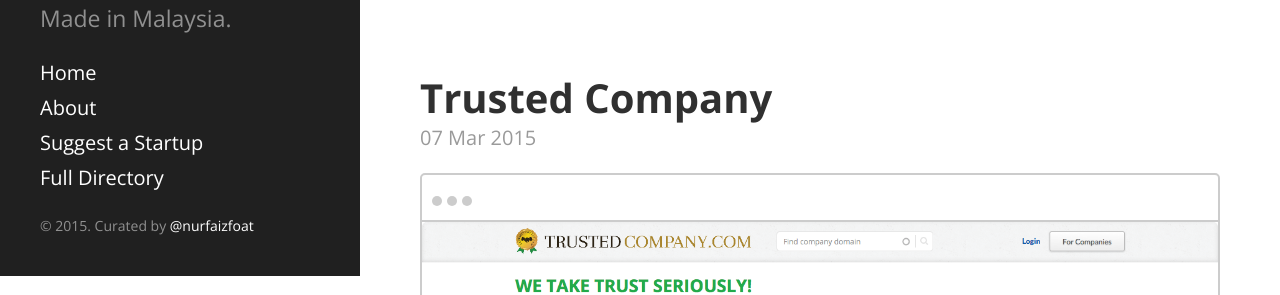
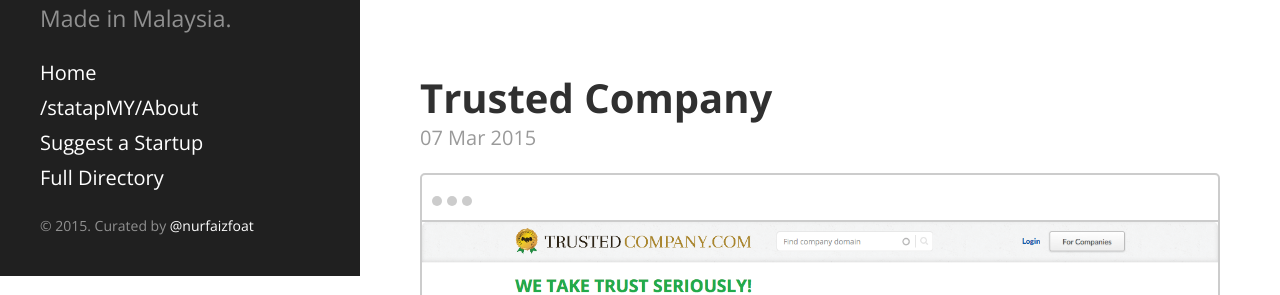
Before and after one commit to nurfaizfoat/statapMY, a Jekyll site: the page built from index.html, in a window 1280 px wide. Shown: the part 624-919 px from the top of the page. Built offline with Jekyll 4.4.1, drawn with Linux system fonts in a browser that asks for light colours; Markdown is read by kramdown in place of the engine named in the settings; the list of posts is cut into pages by our own code.

Commit message:
Repairing URL path

```diff
--- a/_includes/sidebar.html
+++ b/_includes/sidebar.html
@@ -23,7 +23,7 @@
       {% for node in pages_list %}
         {% if node.title != null %}
           {% if node.layout == "page" %}
-            <a class="sidebar-nav-item{% if page.url == node.url %} active{% endif %}" href="{{ node.url }}">{{ node.title }}</a>
+            <a class="sidebar-nav-item{% if page.url == node.url %} active{% endif %}" href="{{ node.url }}">{{ site.baseurl }}/{{ node.title }}</a>
           {% endif %}
         {% endif %}
       {% endfor %}
--- a/index.html
+++ b/index.html
@@ -38,7 +38,7 @@
 
 <div class="pagination">
   {% if paginator.next_page %}
-    <a class="pagination-item older" href="{{ site.baseurl }}page{{paginator.next_page}}">Older</a>
+    <a class="pagination-item older" href="{{ site.baseurl }}/page{{paginator.next_page}}">Older</a>
   {% else %}
     <span class="pagination-item older">Older</span>
   {% endif %}
@@ -46,7 +46,7 @@
     {% if paginator.page == 2 %}
       <a class="pagination-item newer" href="{{ site.baseurl }}">Newer</a>
     {% else %}
-      <a class="pagination-item newer" href="{{ site.baseurl }}page{{paginator.previous_page}}">Newer</a>
+      <a class="pagination-item newer" href="{{ site.baseurl }}/page{{paginator.previous_page}}">Newer</a>
     {% endif %}
   {% else %}
     <span class="pagination-item newer">Newer</span>
```
Also changed, not shown: README.md.
